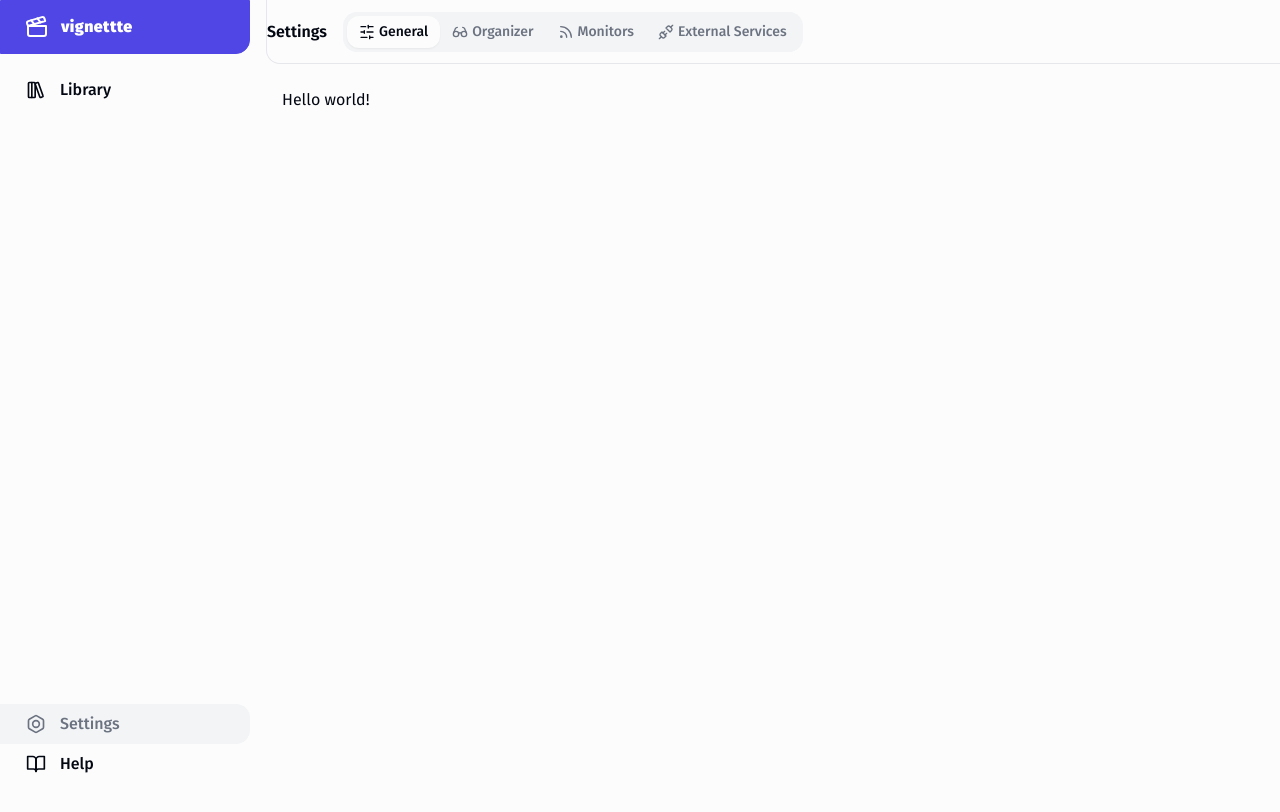
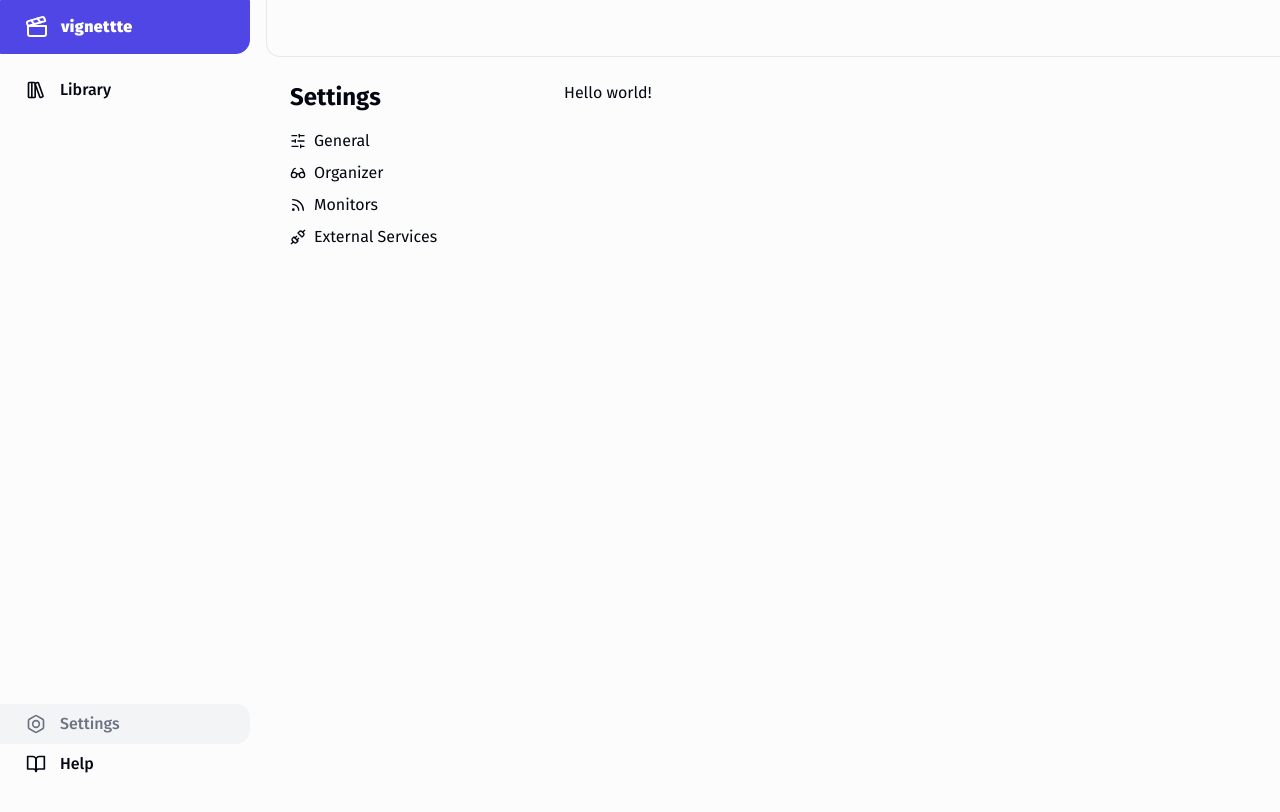
Before and after one commit to dewclaws/vignettte, a Next.js app in the folder frontend/: page /settings in a window 1280 px wide. Shown: the top 812 px of the page. Built offline with nearby package versions, Linux system fonts and the light colour scheme.

Commit message:
progress on settings navigation

```diff
--- a/frontend/app/layout.tsx
+++ b/frontend/app/layout.tsx
@@ -37,7 +37,7 @@ export default function RootLayout({
           "text-foreground bg-background",
         )}
       >
-        <div className="min-h-screen w-full overflow-hidden lg:grid lg:grid-cols-[250px_1fr] gap-4">
+        <div className="max-h-screen w-full overflow-hidden lg:grid lg:grid-cols-[250px_1fr] gap-4">
           <Sidebar />
           <main className="flex flex-col">{children}</main>
           <Toaster />
--- a/frontend/app/settings/layout.tsx
+++ b/frontend/app/settings/layout.tsx
@@ -1,5 +1,4 @@
-import { ShellHeader } from "@/components/shell/header";
-import { Tabs, TabsContent, TabsList, TabsTrigger } from "@/components/ui/tabs";
+import { NavigationBar } from "@/components/ui/navigation/navigation-bar";
 import {
   GlassesIcon,
   RssIcon,
@@ -19,63 +18,51 @@ export default function SettingsLayout({
   monitors: React.ReactNode;
   external_services: React.ReactNode;
 }>) {
-  const tabs: {
+  const sections: {
     name: string;
-    slot: React.ReactNode;
     icon?: React.ReactElement;
   }[] = [
     {
       name: "General",
       icon: <SlidersHorizontalIcon />,
-      slot: children,
     },
     {
       name: "Organizer",
       icon: <GlassesIcon />,
-      slot: organizer,
     },
     {
       name: "Monitors",
       icon: <RssIcon />,
-      slot: monitors,
     },
     {
       name: "External Services",
       icon: <UnplugIcon />,
-      slot: external_services,
     },
   ];
 
   return (
     <>
-      <Tabs defaultValue={tabs[0].name.toLowerCase()}>
-        <ShellHeader className="h-16 gap-4">
-          Settings
-          <TabsList>
-            {tabs.map((tab) => (
-              <TabsTrigger
-                key={tab.name}
-                value={tab.name.toLowerCase()}
-                className="flex items-center gap-1"
-              >
-                {tab.icon &&
-                  React.cloneElement(tab.icon, { className: "w-4 h-4" })}
-                {tab.name}
-              </TabsTrigger>
+      <NavigationBar />
+      <div className="grid lg:grid-cols-[250px_1fr] p-6 gap-6">
+        <div className="space-y-4">
+          <h4 className="text-2xl font-bold">Settings</h4>
+          <ul className="space-y-2">
+            {sections.map((section) => (
+              <li key={section.name}>
+                <a
+                  href={`/${section.name.toLowerCase()}`}
+                  className="flex items-center space-x-2"
+                >
+                  {section.icon &&
+                    React.cloneElement(section.icon, { className: "w-4 h-4" })}
+                  <span>{section.name}</span>
+                </a>
+              </li>
             ))}
-          </TabsList>
-        </ShellHeader>
-
-        {tabs.map((tab) => (
-          <TabsContent
-            key={tab.name}
-            value={tab.name.toLowerCase()}
-            className="p-4"
-          >
-            {tab.slot}
-          </TabsContent>
-        ))}
-      </Tabs>
+          </ul>
+        </div>
+        <main>{children}</main>
+      </div>
     </>
   );
 }
--- /dev/null
+++ b/frontend/components/ui/card.tsx
@@ -0,0 +1,86 @@
+import * as React from "react";
+
+import { cc } from "@/lib/utilities";
+
+const Card = React.forwardRef<
+  HTMLDivElement,
+  React.HTMLAttributes<HTMLDivElement>
+>(({ className, ...props }, ref) => (
+  <div
+    ref={ref}
+    className={cc(
+      "rounded-lg border border-border bg-card text-card-foreground",
+      className,
+    )}
+    {...props}
+  />
+));
+Card.displayName = "Card";
+
+const CardHeader = React.forwardRef<
+  HTMLDivElement,
+  React.HTMLAttributes<HTMLDivElement>
+>(({ className, ...props }, ref) => (
+  <div
+    ref={ref}
+    className={cc("flex flex-col space-y-1.5 p-6", className)}
+    {...props}
+  />
+));
+CardHeader.displayName = "CardHeader";
+
+const CardTitle = React.forwardRef<
+  HTMLParagraphElement,
+  React.HTMLAttributes<HTMLHeadingElement>
+>(({ className, ...props }, ref) => (
+  <h3
+    ref={ref}
+    className={cc(
+      "text-2xl font-semibold leading-none tracking-tight",
+      className,
+    )}
+    {...props}
+  />
+));
+CardTitle.displayName = "CardTitle";
+
+const CardDescription = React.forwardRef<
+  HTMLParagraphElement,
+  React.HTMLAttributes<HTMLParagraphElement>
+>(({ className, ...props }, ref) => (
+  <p
+    ref={ref}
+    className={cc("text-sm text-muted-foreground", className)}
+    {...props}
+  />
+));
+CardDescription.displayName = "CardDescription";
+
+const CardContent = React.forwardRef<
+  HTMLDivElement,
+  React.HTMLAttributes<HTMLDivElement>
+>(({ className, ...props }, ref) => (
+  <div ref={ref} className={cc("p-6 pt-0", className)} {...props} />
+));
+CardContent.displayName = "CardContent";
+
+const CardFooter = React.forwardRef<
+  HTMLDivElement,
+  React.HTMLAttributes<HTMLDivElement>
+>(({ className, ...props }, ref) => (
+  <div
+    ref={ref}
+    className={cc("flex items-center p-6 pt-0", className)}
+    {...props}
+  />
+));
+CardFooter.displayName = "CardFooter";
+
+export {
+  Card,
+  CardContent,
+  CardDescription,
+  CardFooter,
+  CardHeader,
+  CardTitle,
+};
```
Also changed, not shown: frontend/app/settings/external_services/page.tsx (renamed from frontend/app/settings/@external_services/page.tsx), frontend/app/settings/monitors/page.tsx (renamed from frontend/app/settings/@monitors/page.tsx), frontend/app/settings/organizer/page.tsx (renamed from frontend/app/settings/@organizer/page.tsx).
